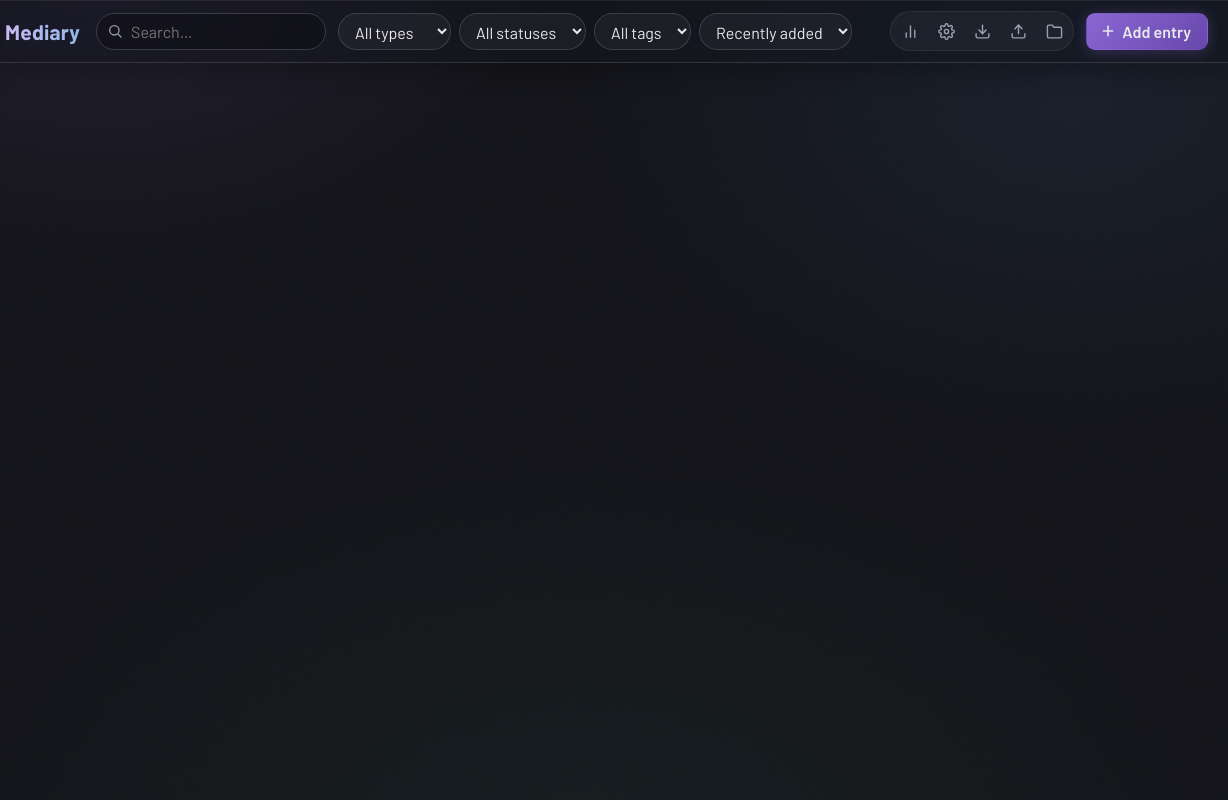
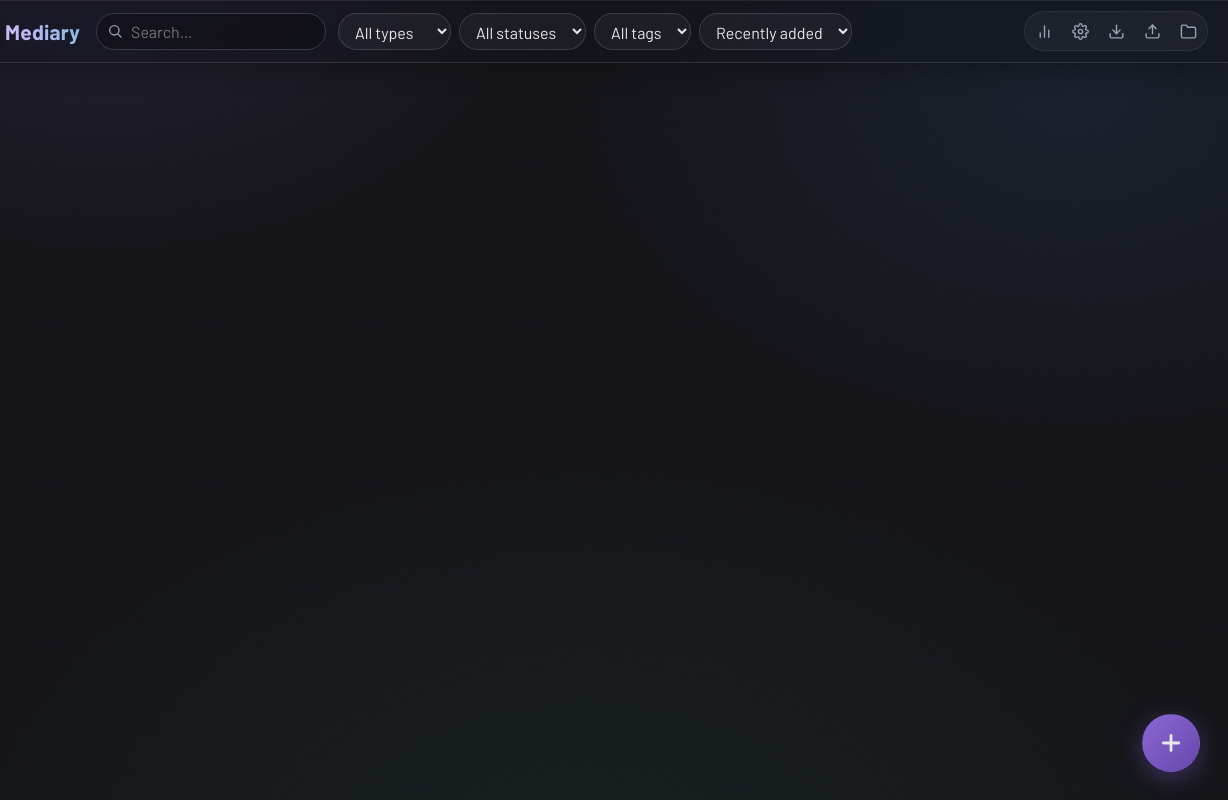
Before and after one commit to Gativrek/mediary, an Electron app: page renderer/index.html in a window 1280 px wide. Shown: the full height of the page, 52-1280 px from the left. Drawn offline with Linux system fonts and the light colour scheme; no server answers.

Commit message:
v0.9.1 - Add entry as floating action button
Move the Add entry button out of the header into a fixed circular plus FAB at the bottom-right, with gradient fill, glow shadow, and hover/press animations. Frees header space and follows the common app convention for the primary create action.

```diff
--- a/package.json
+++ b/package.json
@@ -1,6 +1,6 @@
 {
   "name": "mediary",
-  "version": "0.9.0",
+  "version": "0.9.1",
   "description": "Mediary — a personal media diary for games, movies, books and more",
   "main": "main.js",
   "scripts": {
--- a/renderer/index.html
+++ b/renderer/index.html
@@ -83,14 +83,14 @@
         </svg>
       </button>
     </div>
+  </header>
 
-    <button id="btn-add" class="primary">
-      <svg viewBox="0 0 24 24" fill="none" stroke="currentColor" stroke-width="2.4" stroke-linecap="round">
-        <line x1="12" y1="5" x2="12" y2="19"></line><line x1="5" y1="12" x2="19" y2="12"></line>
-      </svg>
-      Add entry
-    </button>
-  </header>
+  <!-- floating action button -->
+  <button id="btn-add" class="fab" title="Add entry" aria-label="Add entry">
+    <svg viewBox="0 0 24 24" fill="none" stroke="currentColor" stroke-width="2.6" stroke-linecap="round">
+      <line x1="12" y1="5" x2="12" y2="19"></line><line x1="5" y1="12" x2="19" y2="12"></line>
+    </svg>
+  </button>
 
   <!-- recent covers, blurred into an ambient backdrop -->
   <div id="ambient"></div>
--- a/renderer/styles.css
+++ b/renderer/styles.css
@@ -221,14 +221,30 @@ header {
   filter: none;
 }
 
-#btn-add {
-  display: inline-flex;
+/* floating action button (bottom-right) */
+.fab {
+  position: fixed;
+  right: 28px;
+  bottom: 28px;
+  z-index: 6;
+  display: flex;
   align-items: center;
-  gap: 6px;
-  font-weight: 600;
-  padding: 8px 16px 8px 13px;
+  justify-content: center;
+  width: 58px;
+  height: 58px;
+  padding: 0;
+  border-radius: 50%;
+  background: linear-gradient(135deg, #8a68d4, #6747ab);
+  box-shadow: 0 6px 22px rgba(123, 92, 184, 0.45), 0 2px 6px rgba(0, 0, 0, 0.35);
+  transition: transform 0.15s ease, box-shadow 0.15s ease, filter 0.15s ease;
 }
-#btn-add svg { width: 16px; height: 16px; }
+.fab svg { width: 26px; height: 26px; }
+.fab:hover {
+  transform: translateY(-2px) scale(1.06);
+  box-shadow: 0 10px 30px rgba(123, 92, 184, 0.6), 0 3px 8px rgba(0, 0, 0, 0.4);
+  filter: brightness(1.08);
+}
+.fab:active { transform: scale(0.97); }
 
 /* ---------- card grid ---------- */
 
```
